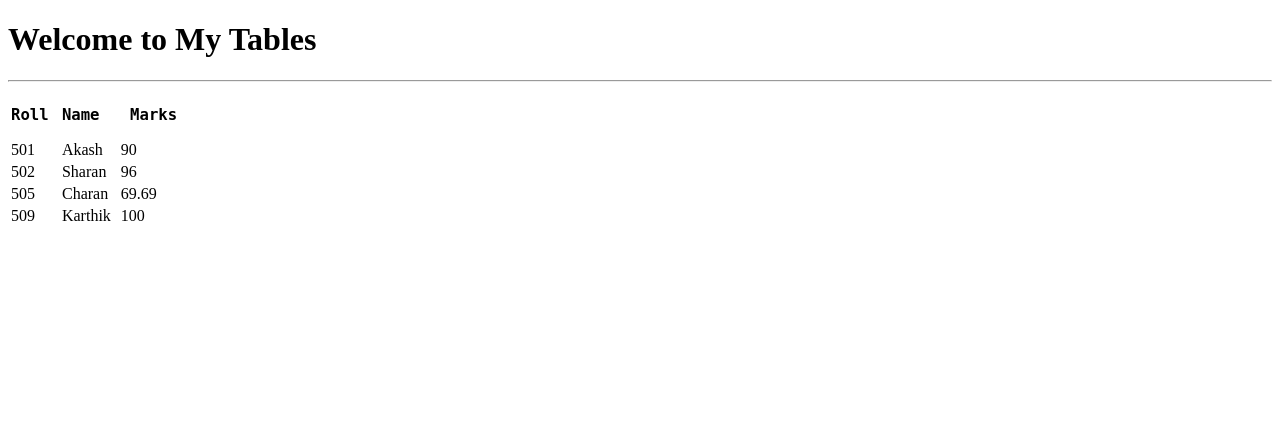
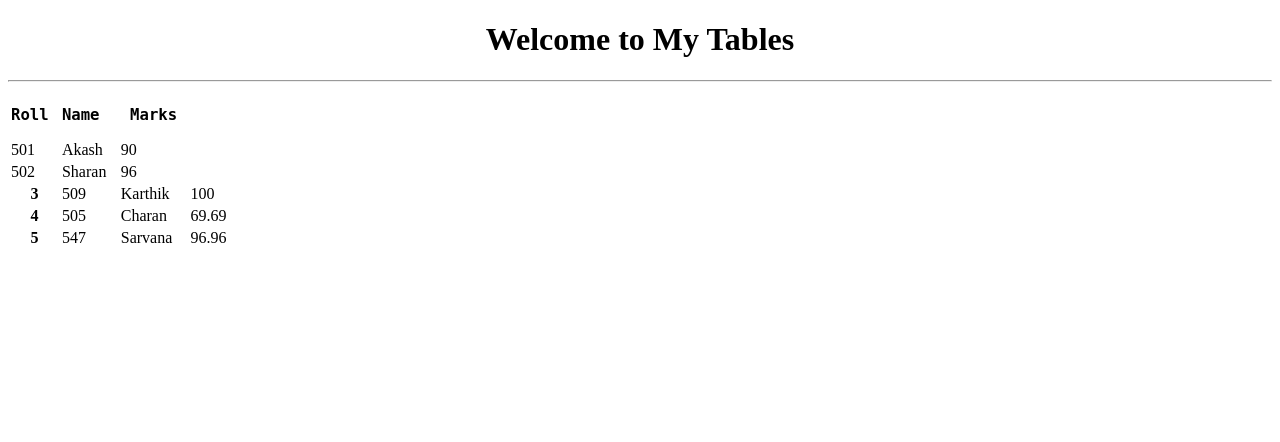
Before and after one commit to Charan2k/Flasked-WebD, a Flask app: page /table in a window 1280 px wide. Shown: the top 442 px of the page. Run offline with Flask 2, Linux system fonts and the light colour scheme.

Commit message:
changed table.html styling

```diff
--- /dev/null
+++ b/static/styles/table.css
@@ -0,0 +1,47 @@
+.details{
+    font-family:monospace;
+    font-size: 20px;
+    font-weight: 100;
+    size: 100%;
+    width: 40%;
+    position: absolute;
+    top: 30%;
+    left: 50%;
+    transform: translate(-50%,-50%);
+}
+
+.details thead tr th{
+    background-color: pink;
+    column-width: 50px;
+    border-bottom: 1px solid red;
+    border-left: 1px solid red;
+    border-right: 1px solid red;
+    border-top: 1px solid red;
+}
+
+.details tbody tr th{
+    text-align: center;
+    border-top: 1px solid red;
+    border-bottom: 1px solid red;
+    border-left: 1px solid red;
+    border-right: 1px solid red;
+    background-color: pink;
+}
+
+.details tbody tr td{
+    background-color: lightgreen;
+    max-width:fit-content;
+    padding-left: 5%;
+    padding-right: 5%;
+    border-left: 1px solid green;
+    text-align: center;
+}
+
+h1{
+    display: flex;
+    align-items: center;
+    justify-content: center;
+}
+hr{
+    position: static;
+}
--- a/templates/table.html
+++ b/templates/table.html
@@ -5,6 +5,7 @@
     <meta http-equiv="X-UA-Compatible" content="IE=edge">
     <meta name="viewport" content="width=device-width, initial-scale=1.0">
     <title>My Table</title>
+    <link rel="stylesheet" href="{{url_for('static',filename='styles/table.css')}}">
     <style>
         footer{
             position: absolute;
@@ -48,14 +49,23 @@
                     <td>96</td>
                 </tr>
                 <tr>
+                    <th>3</th>
+                    <td>509</td>
+                    <td>Karthik</td>
+                    <td>100</td>
+                </tr>
+                <tr>
+                    <th>4</th>
                     <td>505</td>
                     <td>Charan</td>
                     <td>69.69</td>
                 </tr>
                 <tr>
-                    <td>509</td>
-                    <td>Karthik</td>
-                    <td>100</td>
+                    <th>5</th>
+                    <td>547</td>
+                    <td>Sarvana</td>
+                    <td>96.96</td>
+                </tr>
                 </tr>
             </tbody>
         </table>
```
